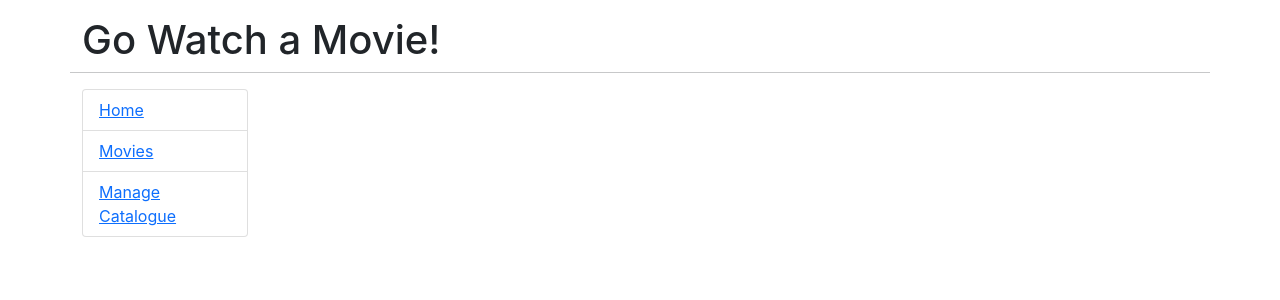
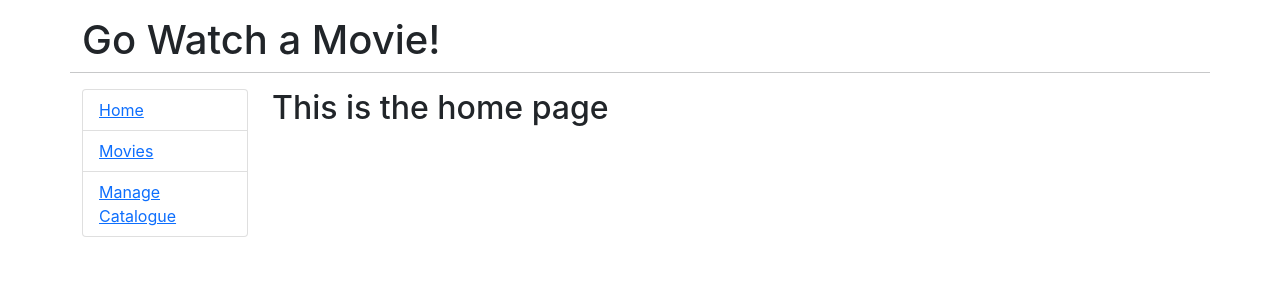
Before and after one commit to dumbled0re/react-go, a React (Create React App) app in the folder go-movies/: page /#/ in a window 1280 px wide. Shown: the top 300 px of the page. Built offline with nearby package versions, Linux system fonts and the light colour scheme.

Commit message:
feat: ルーティング追加

```diff
--- a/go-movies/package.json
+++ b/go-movies/package.json
@@ -8,6 +8,7 @@
     "@testing-library/user-event": "^13.5.0",
     "react": "^18.2.0",
     "react-dom": "^18.2.0",
+    "react-router-dom": "^5.3.0",
     "react-scripts": "5.0.1",
     "web-vitals": "^2.1.4"
   },
--- a/go-movies/src/App.js
+++ b/go-movies/src/App.js
@@ -1,5 +1,12 @@
-function App() {
+import React, { Component, Fragment } from "react";
+import { HashRouter as Router, Switch, Route, Link } from "react-router-dom";
+import Movies from "./components/Movies";
+import Home from "./components/Home";
+import Admin from "./components/Admin";
+
+export default function App() {
   return (
+    <Router>
       <div className="container">
         <div className="row">
           <h1 className="mt-3">Go Watch a Movie!</h1>
@@ -11,21 +18,33 @@ function App() {
             <nav>
               <ul className="list-group">
                 <li className="list-group-item">
-                <a href="/">Home</a>
+                  <Link to="/">Home</Link>
                 </li>
                 <li className="list-group-item">
-                <a href="/movies">Movies</a>
+                  <Link to="/movies">Movies</Link>
                 </li>
                 <li className="list-group-item">
-                <a href="/admin">Manage Catalogue</a>
+                  <Link to="/admin">Manage Catalogue</Link>
                 </li>
               </ul>
             </nav>
           </div>
-        <div className="col-md-10"></div>
+
+          <div className="col-md-10">
+            <Switch>
+              <Route path="/movies">
+                <Movies />
+              </Route>
+              <Route path="/admin">
+                <Admin />
+              </Route>
+              <Route path="/">
+                <Home />
+              </Route>
+            </Switch>
           </div>
         </div>
+      </div>
+    </Router>
   );
 }
-
-export default App;
--- /dev/null
+++ b/go-movies/src/components/Admin.js
@@ -0,0 +1,7 @@
+import React, { Component } from "react";
+
+export default class Admin extends Component {
+  render() {
+    return <h2>Manage Catalogue</h2>;
+  }
+}
--- /dev/null
+++ b/go-movies/src/components/Home.js
@@ -0,0 +1,7 @@
+import React, { Component } from "react";
+
+export default class Home extends Component {
+  render() {
+    return <h2>This is the home page</h2>;
+  }
+}
--- /dev/null
+++ b/go-movies/src/components/Movies.js
@@ -0,0 +1,7 @@
+import React, { Component } from "react";
+
+export default class Movies extends Component {
+  render() {
+    return <h2>Choose a movie</h2>;
+  }
+}
```
Also changed, not shown: go-movies/src/index.js (+4 -4 lines), 1 other file (tests, documents, lock files or other folders). Lines whose indentation alone changed are shown as unchanged.
